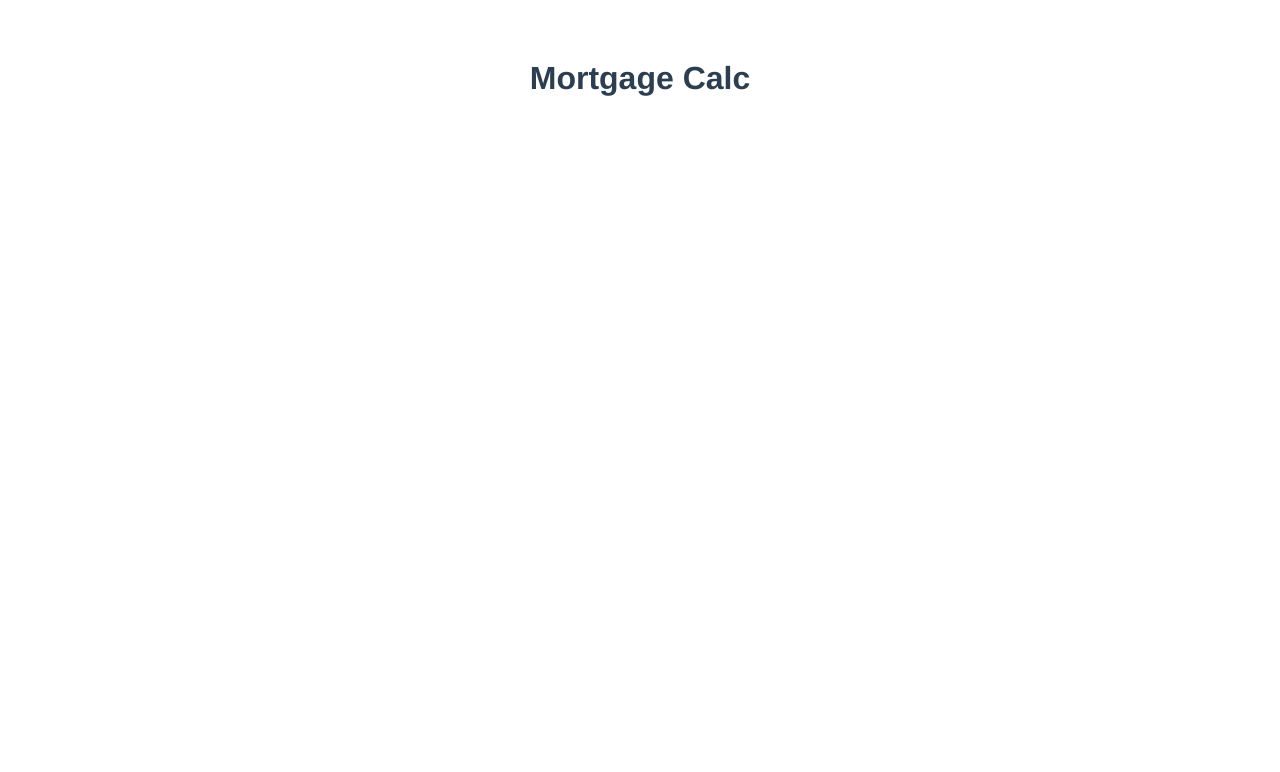
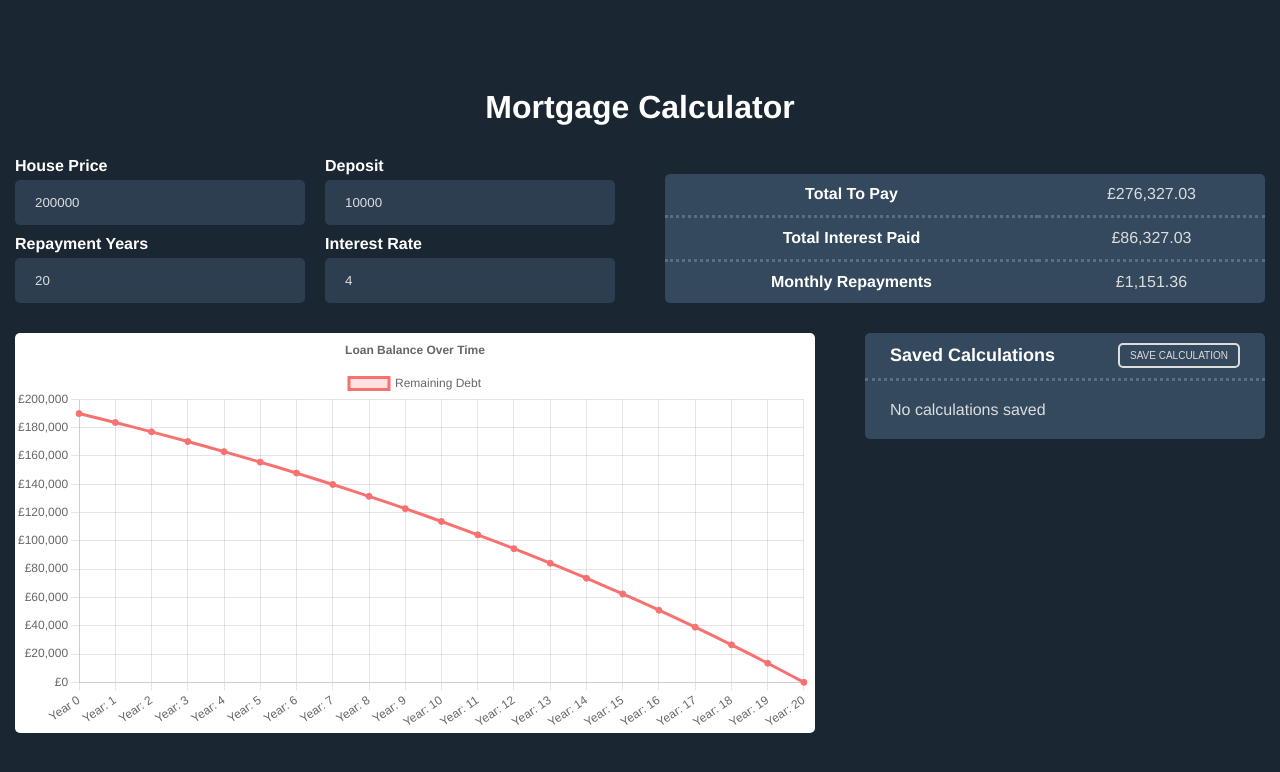
Before and after one commit to adamcurzon/mortgage-calc, a Vue app: page / in a window 1280 px wide. Shown: the top 772 px of the page. Built offline with nearby package versions, Linux system fonts and the light colour scheme.

Commit message:
feat: basic calculator

```diff
--- a/package.json
+++ b/package.json
@@ -8,8 +8,10 @@
     "lint": "vue-cli-service lint"
   },
   "dependencies": {
+    "chart.js": "^4.5.0",
     "core-js": "^3.8.3",
-    "vue": "^3.2.13"
+    "vue": "^3.2.13",
+    "vue-chartjs": "^5.3.2"
   },
   "devDependencies": {
     "@babel/core": "^7.12.16",
--- a/src/App.vue
+++ b/src/App.vue
@@ -1,12 +1,207 @@
 <template>
-  <h1>Mortgage Calc</h1>
+  <main>
+    <h1>Mortgage Calculator</h1>
+    <div class="io">
+      <div class="input">
+        <form>
+          <div class="row">
+            <div class="row-half">
+              <label>House Price</label>
+              <input type="number" v-model="house_price" @change="calculate" />
+            </div>
+            <div class="row-half">
+              <label>Deposit</label>
+              <input type="number" v-model="deposit" @change="calculate" />
+            </div>
+          </div>
+          <div class="row">
+            <div class="row-half">
+              <label>Repayment Years</label>
+              <input type="number" v-model="repayment_years" @change="calculate" />
+            </div>
+            <div class="row-half">
+              <label>Interest Rate</label>
+              <input type="number" step="0.1" v-model="interest_rate" @change="calculate" />
+            </div>
+          </div>
+        </form>
+      </div>
+      <div class="output">
+        <table>
+          <tr>
+            <th>Total To Pay</th>
+            <td>£{{ total_to_pay }}</td>
+          </tr>
+          <tr>
+            <th>Total Interest Paid</th>
+            <td>£{{ total_interest_to_pay }}</td>
+          </tr>
+          <tr>
+            <th>Monthly Repayments</th>
+            <td>£{{ monthly_payment }}</td>
+          </tr>
+        </table>
+      </div>
+    </div>
+    <div class="io top">
+      <div class="chart-holder">
+        <Line v-if="chart_setup" id="balance-chart" :options="chart_options" :data="balance_chart" :key="chart_key" />
+      </div>
+      <div class="save-holder">
+        <h2>Saved Calculations <button @click="save">Save Calculation</button></h2>
+        <button class="saved-calc" @click="loadSave(save)" v-for="save in saves" :key="save">
+          <div><b>House Price: </b>£{{ formatNumber(save.house_price) }}</div>
+          <div><b>Deposit:</b> £{{ formatNumber(save.deposit) }}</div>
+          <div><b>Repayment Years:</b> {{ save.repayment_years }}</div>
+          <div><b>Interest Rate:</b> {{ save.interest_rate }}</div>
+        </button>
+        <div class="error" v-if="saves.length == 0">No calculations saved</div>
+      </div>
+    </div>
+    <div ref="snackbar" class="snackbar" :class="{ 'active': snackbar.shown }">
+      {{ snackbar.message }}
+    </div>
+  </main>
 </template>
 
 <script>
+import { Line } from 'vue-chartjs'
+import { Chart as ChartJS, CategoryScale, LinearScale, PointElement, LineElement, Title, Tooltip, Legend } from 'chart.js'
+ChartJS.register(CategoryScale, LinearScale, PointElement, LineElement, Title, Tooltip, Legend)
 
 export default {
   name: 'App',
-  components: {
+  components: { Line },
+  data() {
+    return {
+      saves: [],
+      deposit: 10000,
+      house_price: 200000,
+      repayment_years: 20,
+      interest_rate: 4,
+      total_to_pay: 0,
+      total_interest_to_pay: 0,
+      monthly_payment: 0,
+      snackbar: {
+        shown: false,
+        message: '',
+        timer1: '',
+        timer2: '',
+        timer3: '',
+      },
+      chart_setup: false,
+      chart_key: 0,
+      balance_chart: {
+        labels: [],
+        datasets: [{
+          label: 'Remaining Debt',
+          data: [],
+          borderColor: '#f87171',
+          backgroundColor: 'rgba(248, 113, 113, 0.2)',
+          tension: 0.3,
+          fill: true,
+          pointBackgroundColor: '#f87171',
+          pointBorderColor: '#f87171'
+        }],
+      },
+      chart_options: {
+        responsive: true,
+        maintainAspectRatio: false,
+        plugins: {
+          legend: { position: 'top' },
+          title: {
+            display: true,
+            text: 'Loan Balance Over Time'
+          }
+        },
+        scales: {
+          y: {
+            ticks: {
+              callback: (value) => '£' + value.toLocaleString()
+            }
+          }
+        }
+      }
+    }
+  },
+  mounted() {
+    this.calculate();
+  },
+  methods: {
+    showSnackbar(message) {
+      clearTimeout(this.snackbar.timer1);
+      clearTimeout(this.snackbar.timer2);
+      clearTimeout(this.snackbar.timer3);
+
+      this.snackbar.timer1 = setTimeout(() => {
+        this.snackbar.shown = false;
+        this.snackbar.message = "";
+      }, 1);
+      this.snackbar.timer2 = setTimeout(() => {
+        void this.$refs.snackbar.offsetWidth;
+        this.snackbar.shown = true;
+        this.snackbar.message = message;
+      }, 2);
+
+      this.snackbar.timer3 = setTimeout(() => {
+        this.snackbar.shown = false;
+        this.snackbar.message = "";
+      }, 3000);
+    },
+    save() {
+      this.showSnackbar("Calculation saved!");
+      this.saves.push({
+        house_price: this.house_price,
+        deposit: this.deposit,
+        interest_rate: this.interest_rate,
+        repayment_years: this.repayment_years
+      })
+    },
+    loadSave(save) {
+      this.showSnackbar("Calculation loaded!");
+      this.house_price = save.house_price;
+      this.deposit = save.deposit;
+      this.interest_rate = save.interest_rate;
+      this.repayment_years = save.repayment_years;
+      this.calculate();
+    },
+    formatNumber(number) {
+      return number.toLocaleString(undefined, { minimumFractionDigits: 2, maximumFractionDigits: 2 });
+    },
+    calculate() {
+      const loan_amount = this.house_price - this.deposit;
+      const total_months = this.repayment_years * 12;
+      const monthly_rate = this.interest_rate / 100 / 12;
+      const monthly_payment = loan_amount * (monthly_rate * Math.pow(1 + monthly_rate, total_months)) /
+        (Math.pow(1 + monthly_rate, total_months) - 1);
+      var total_interest = 0;
+      var balance = loan_amount;
+
+      let balances = [loan_amount];
+      let labels = ["Year 0"];
+
+      // Calculate standard mortgage
+      for (let month = 1; month <= total_months; month++) {
+        const interest = balance * monthly_rate;
+        const principal = monthly_payment - interest;
+        balance -= principal;
+        total_interest += interest;
+        if (month % 12 == 0) {
+          balances.push(balance.toFixed(2));
+          labels.push("Year: " + month / 12);
+        }
+        if (balance < 0.01) balance = 0;
+      }
+
+      this.balance_chart.datasets[0].data = balances.map(Number);
+      this.balance_chart.labels = labels;
+
+      this.monthly_payment = this.formatNumber(monthly_payment);
+      this.total_interest_to_pay = this.formatNumber(total_interest);
+      this.total_to_pay = this.formatNumber(loan_amount + total_interest);
+      this.chart_setup = true;
+      this.chart_key++;
+    }
   }
 }
 </script>
@@ -18,6 +213,242 @@ export default {
   -moz-osx-font-smoothing: grayscale;
   text-align: center;
   color: #2c3e50;
-  margin-top: 60px;
+}
+
+body {
+  margin: 0;
+  background: #1a2631;
+  color: white;
+}
+
+h1,
+h2 {
+  color: white;
+}
+
+h2 {
+  width: 100%;
+  display: flex;
+  align-items: center;
+  justify-content: space-between;
+  margin: 0px;
+  padding: 10px 25px;
+  font-size: 18px;
+  border-bottom: 3px dotted #576e83;
+}
+
+* {
+  box-sizing: border-box;
+}
+
+main {
+  width: 100%;
+  height: 100vh;
+  display: flex;
+  flex-direction: column;
+  align-items: center;
+  justify-content: center;
+}
+
+.io {
+  width: 100%;
+  display: flex;
+  align-items: flex-end;
+  justify-content: center;
+  gap: 50px;
+  flex-wrap: wrap;
+}
+
+.io.top {
+  margin-top: 30px;
+  align-items: flex-start;
+}
+
+.input,
+.output {
+  width: 50%;
+  display: flex;
+  align-items: center;
+  justify-content: flex-start;
+  max-width: 600px;
+}
+
+.input {
+  justify-content: flex-end;
+}
+
+.chart-holder {
+  width: 100%;
+  max-width: 800px;
+  border-radius: 5px;
+  background: white;
+}
+
+form,
+table {
+  width: 100%;
+}
+
+table {
+  background-color: #34495e;
+}
+
+table {
+  border-collapse: collapse;
+  border-radius: 5px;
+}
+
+table tr th,
+table tr td {
+  padding: 11.5px;
+  border-bottom: 3px dotted #576e83;
+}
+
+table tr:last-child td,
+table tr:last-child th {
+  border: 0;
+}
+
+table tr td {
+  color: #ddd;
+}
+
+table tr th {
+  color: white;
+}
+
+.input .row {
+  text-align: left;
+  width: 100%;
+  margin-top: 10px;
+  display: flex;
+  gap: 20px;
+}
+
+.input .row .row-half {
+  width: 50%;
+}
+
+.input .row input {
+  width: 100%;
+  padding: 15px 20px;
+  border-radius: 5px;
+  background: #2c3e50;
+  border: 0px;
+  outline: 0;
+  color: #ddd;
+}
+
+.input .row label {
+  display: block;
+  font-weight: 600;
+  margin-bottom: 5px;
+  color: white;
+}
+
+.save-holder {
+  width: 100%;
+  max-width: 400px;
+  max-height: 400px;
+  overflow-y: auto;
+  background-color: #34495e;
+  border-radius: 5px;
+}
+
+.save-holder .error {
+  color: #ddd;
+  padding: 20px 25px;
+  text-align: left;
+}
+
+.saved-calc {
+  width: 100%;
+  border: 0;
+  background: transparent;
+  cursor: pointer;
+  color: #ddd;
+  padding: 20px 25px;
+  border-bottom: 3px dotted #576e83;
+  text-align: left;
+  display: flex;
+  flex-direction: column;
+  gap: 5px;
+}
+
+.saved-calc:last-of-type {
+  border-bottom: 0;
+}
+
+button {
+  background-color: transparent;
+  text-transform: uppercase;
+  font-size: 10px;
+  border: 2px solid #ddd;
+  padding: 5px 10px;
+  border-radius: 5px;
+  color: #ddd;
+  cursor: pointer;
+}
+
+button:hover {
+  opacity: 0.8;
+}
+
+.snackbar {
+  position: fixed;
+  bottom: -100px;
+  opacity: 0;
+  background-color: #27ae60;
+  color: white;
+  border-radius: 5px;
+  width: 400px;
+  padding: 15px;
+}
+
+.snackbar.active {
+  animation: snackbar 3000ms ease forwards;
+}
+
+@keyframes snackbar {
+  0% {
+    bottom: -100px;
+    opacity: 0;
+  }
+
+  5% {
+    bottom: 10px;
+    opacity: 1;
+  }
+
+  95% {
+    bottom: 10px;
+    opacity: 1;
+  }
+
+  100% {
+    bottom: -100px;
+    opacity: 0;
+  }
+}
+
+#balance-chart {
+  min-height: 400px;
+}
+
+@media screen and (max-width: 1000px) {
+  main {
+    width: calc(100% - 20px);
+    margin: 0 auto;
+    height: auto;
+  }
+
+  .input,
+  .output {
+    width: 100%;
+  }
+
+  .io {
+    gap: 20px;
+  }
 }
 </style>
```
Also changed, not shown: 1 other file (tests, documents, lock files or other folders).
